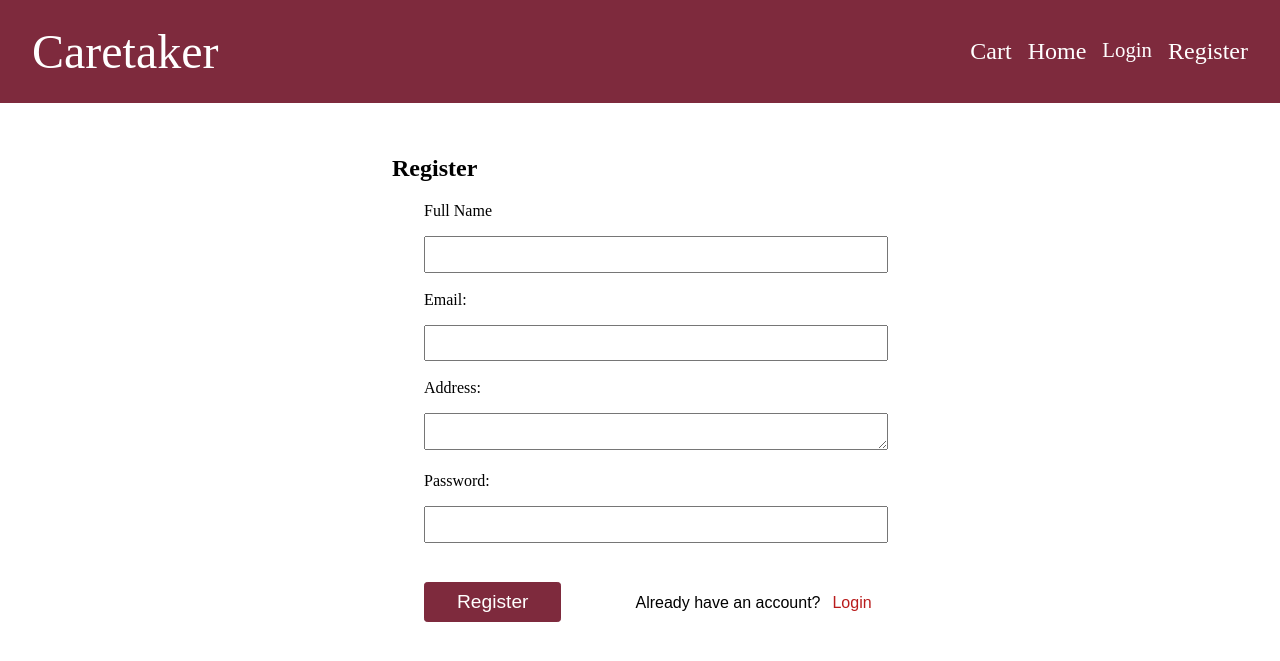
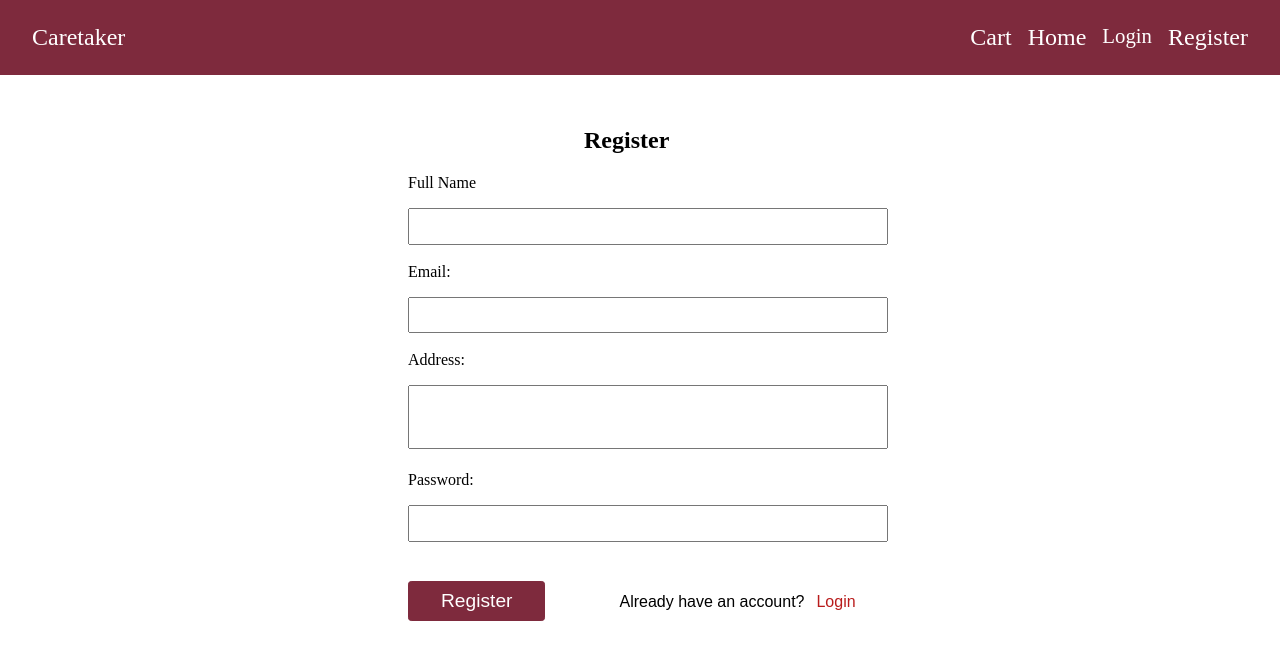
Before and after one commit to jimmyjamesm10-code/ecomerce-project, a Spring Boot app: page /registration in a window 1280 px wide. Shown: the top 661 px of the page. Run offline with Spring Boot 4, Linux system fonts and the light colour scheme.

Commit message:
Update style

```diff
--- a/src/main/resources/static/appstyle.css
+++ b/src/main/resources/static/appstyle.css
@@ -29,7 +29,7 @@ nav a {
 
 .brandname {
     color: rgb(255, 255, 255);
-    font-size: 3rem;
+    font-size: 1.5rem;
     cursor: pointer;
     display: inline;
 }
@@ -341,12 +341,7 @@ h2.checkout-total {
     margin-top: 1rem;
 }
 
-#registration_form input,
-#registration_form textarea  {
-    box-sizing: border-box;
-    width: 100%;
-    height: 2.3rem
-}
+
 
 .request-user-login {
     color: #b91c1c;
@@ -360,7 +355,7 @@ h2.checkout-total {
 }
 
 #registration_form {
-    margin-left: 2rem;
+    margin-left: 1rem;
     font-size: 1rem
 }
 
--- a/src/main/resources/templates/registration.html
+++ b/src/main/resources/templates/registration.html
@@ -9,19 +9,19 @@
         <div th:replace="~{fragments/navbar :: navbar}"></div>
 
         <div class="regform-container">
-            <h2>Register</h2>
+            <h2 style="margin-left: 12rem;">Register</h2>
             <form id="registration_form">
                 <label for="name">Full Name</label>
-                <input type="text" id="name" required>
+                <input type="text" style="height: 2.3rem; width: 100%; box-sizing: border-box;" id="name" required>
                 <br><br>
                 <label for="email">Email:</label>
-                <input type="email" id="email" required>
+                <input type="email" style="height: 2.3rem; width: 100%; box-sizing: border-box;" id="email" required>
                 <br></br>
                 <label for="address">Address:</label>
-                <textarea id="address" required></textarea>
+                <textarea id="address" required style="resize: none; height: 4rem; width: 100%; box-sizing: border-box;"></textarea>
                 <br></br>
                 <label for="password">Password:</label>
-                <input type="password" id="password" autocomplete="new-password" required>
+                <input type="password" id="password" style="height: 2.3rem; width: 100%; box-sizing: border-box;" autocomplete="new-password" required>
                 <br></br>
                 <p id="registration-error" class="login-failure" role="alert"></p>
                 <button type="submit" id="register-button">Register</button>
```
